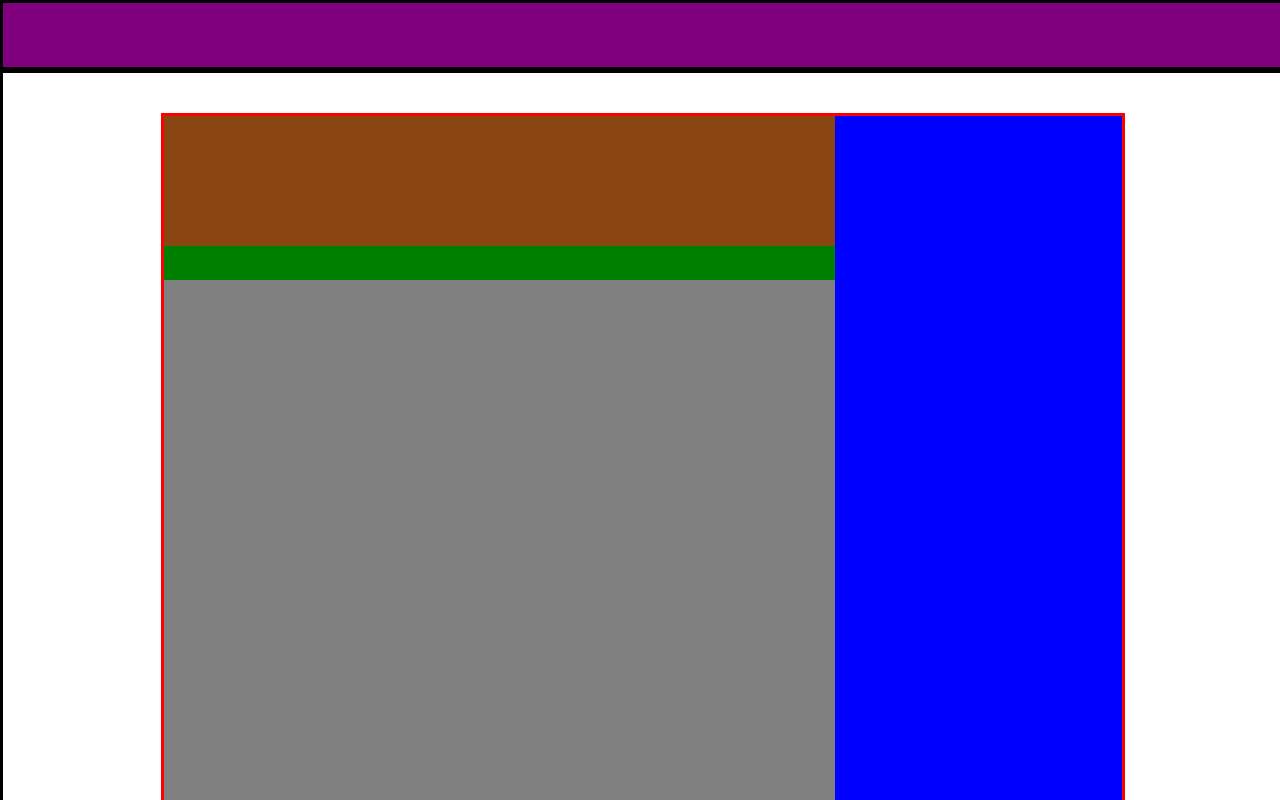
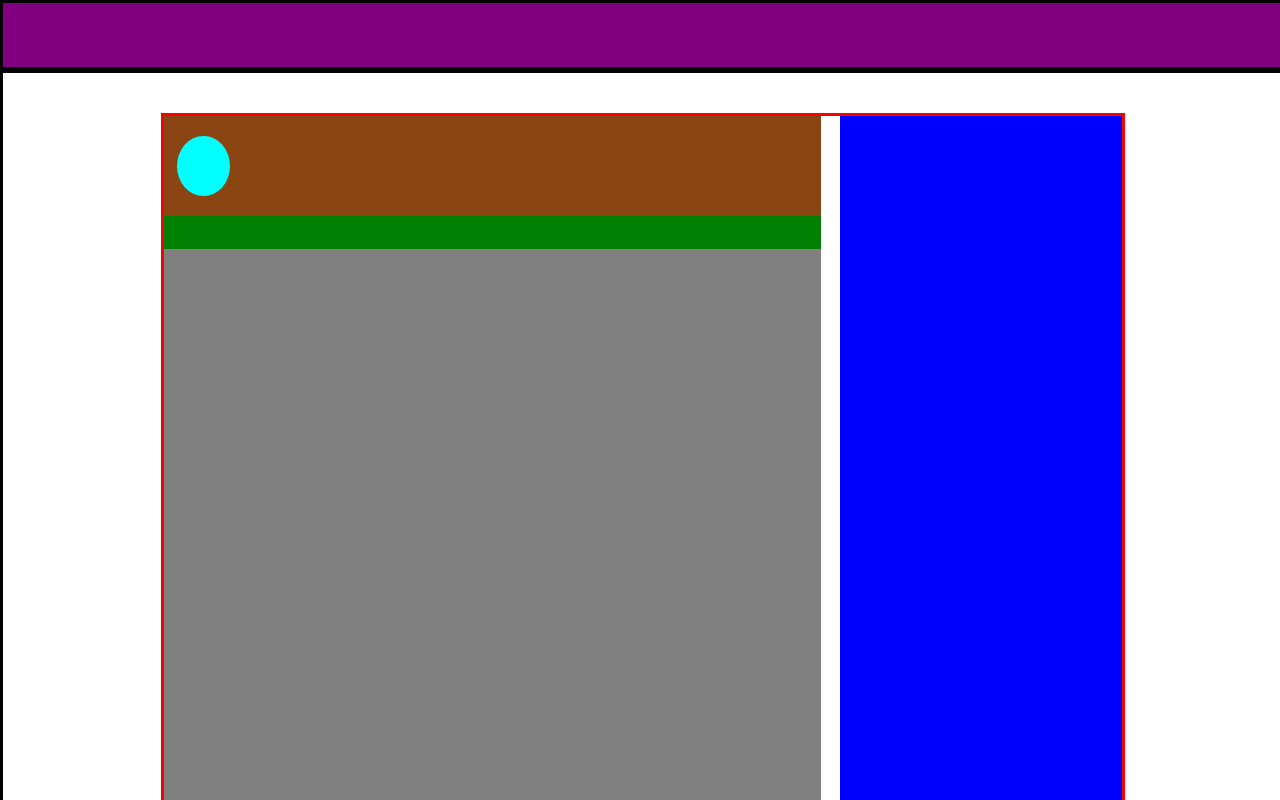
Before and after one commit to h-pina/instagramClone, a plain HTML site: page index.html in a window 1280 px wide. Shown: the top 800 px of the page. Drawn offline with Linux system fonts and the light colour scheme.

Commit message:
Added Stories base model

```diff
--- a/index.html
+++ b/index.html
@@ -12,8 +12,17 @@
     <div class="content-frame">
         <div class="content-box">
             <div class="middlebar">
-                <div class="stories"></div>
+                <div class="stories">
+                    <ul class = "stories-collection">
+                        <li class="story-container">
+                            <div class="story">
 
+                            </div>
+                        </li>
+
+
+                    </ul>
+                </div>
                 <div class="timeline">
                     <article class="post"></article>
 
--- a/style.css
+++ b/style.css
@@ -29,20 +29,10 @@
 
     display: flex;
     justify-content:flex-start;
-    align-items: stretch;
-
     margin-top: 40px;
 
     border-style: solid;
     border-color: red;
-}
-
-
-
-.stories{
-    width: 100%;
-    height: 130px;
-    background-color: saddlebrown;
 }
 
 .sidebar{
@@ -53,8 +43,38 @@
 
 .middlebar{
     width: 70%;
+    margin-right: 2%;
     background-color: green;
+}
 
+.stories{
+    width: 100%;
+    height: 100px;
+    background-color: saddlebrown;
+    position: relative;
+    overflow:auto;
+}
+
+.stories-collection{
+    list-style-type: none;
+    padding: 0;
+    height: 100%;
+    width: 200%;
+    display: flex;
+}
+
+.story-container{
+    width: 4%;
+    height: 100%;
+    margin-left: 1%;
+    display: flex;
+    align-items: center;;
+}
+.story{
+    background-color: aqua;
+    width: 100%;
+    height: 60%;
+    border-radius: 50%;
 }
 
 .post{
```
Also changed, not shown: PrintsDocumenting/ErrorStoriesTemplateScale.png (added), PrintsDocumenting/Stories_template.png (added), PrintsDocumenting/UI prototype.PNG (renamed from PrintsDocumenting/Capture.PNG).
